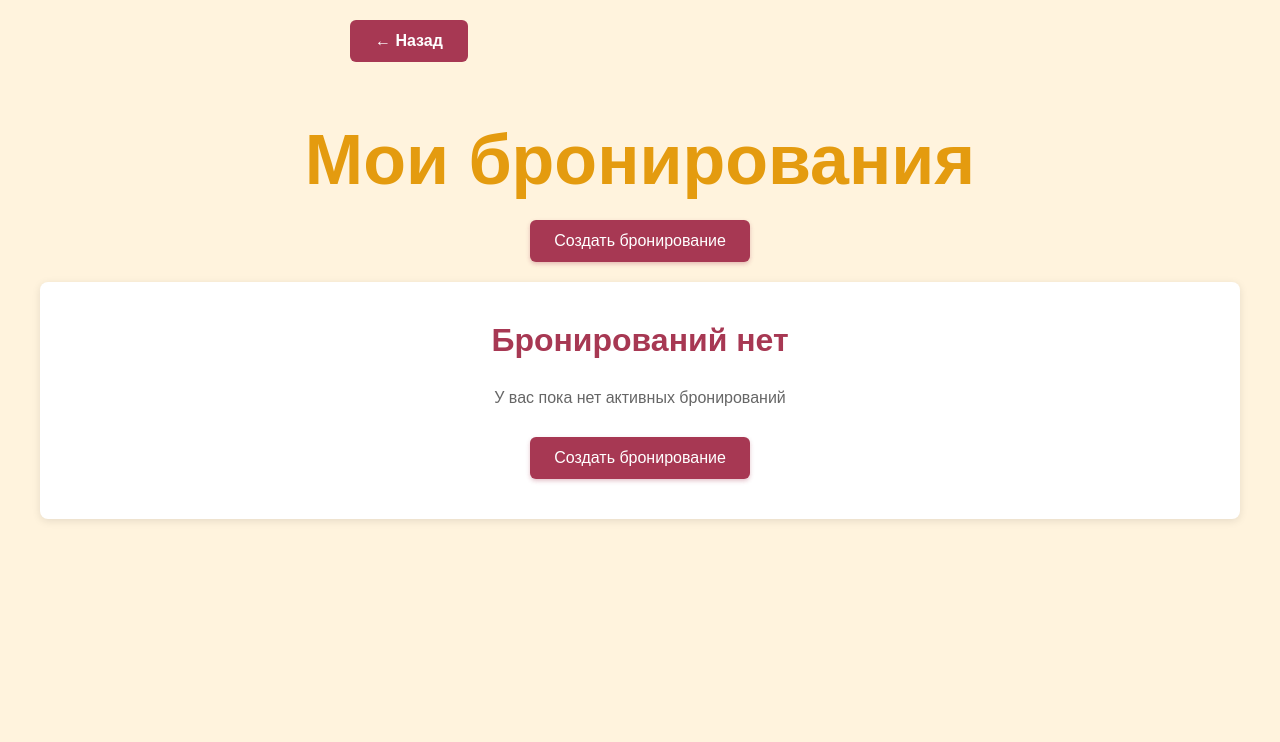
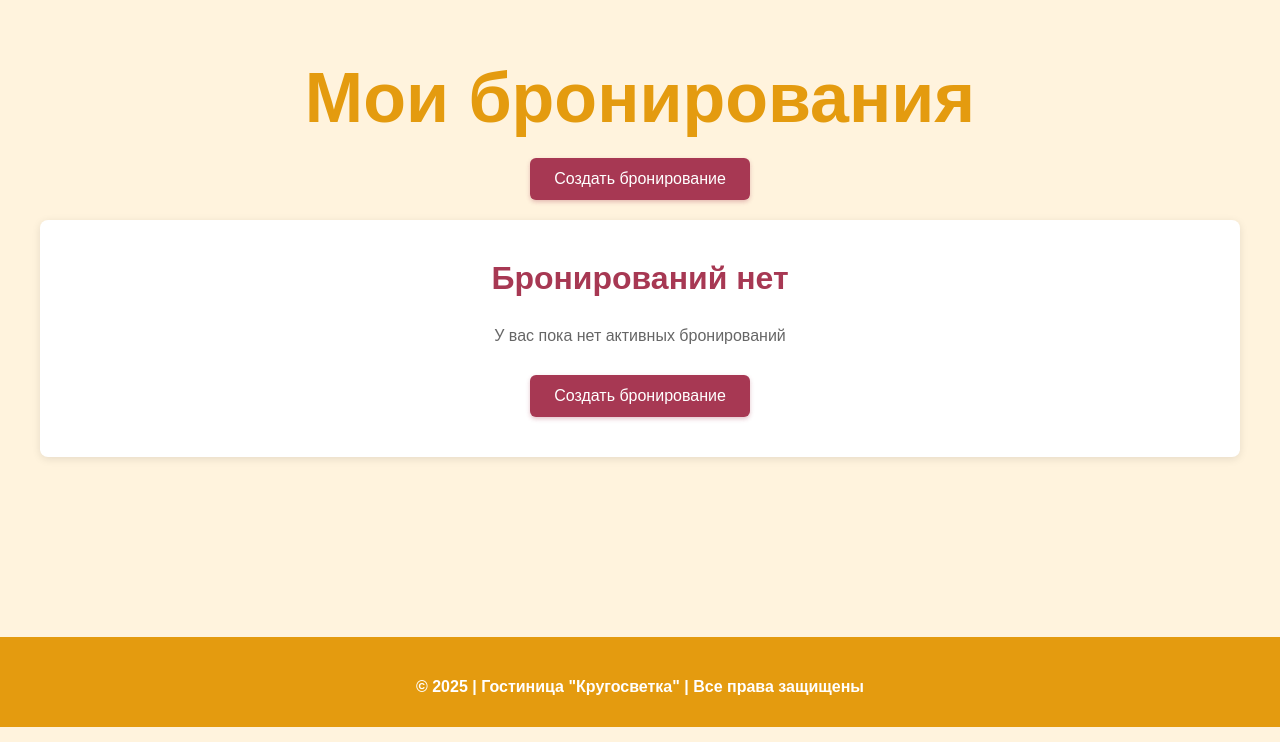
Before and after one commit to venttea/hotel, a Django app: page /bookings/ in a window 1280 px wide. Shown: the part 58-800 px from the top of the page. Run offline with Django 5.2, Linux system fonts and the light colour scheme; the visitor is signed in with stand-in values (Sample User, id 1).

Commit message:
Добавление комментариев и подвала

```diff
--- a/hotel_business/hotel/templates/hotel/booking_list.html
+++ b/hotel_business/hotel/templates/hotel/booking_list.html
@@ -1,3 +1,6 @@
+
+<!-- СТРАНИЦА ИМЕЮЩИХСЯ БРОНИРОВАНИЙ У ПОЛЬЗОВАТЕЛЯ -->
+
 {% load static %}
 <!DOCTYPE html>
 <html>
@@ -6,6 +9,8 @@
     <link rel="stylesheet" href="{% static 'hotel/css/style.css' %}">
 </head>
 <body>
+
+    <!-- Шапка -->
     <div class="header">
         <div class="header-content">
             <div class="logo">Мои бронирования</div>
@@ -16,14 +21,15 @@
             </div>
         </div>
     </div>
-    <a href="javascript:history.back()" class="back-btn">← Назад</a>
+
+    <!-- Контейнер для карточек -->
     <div class="container">
         <h2 class="page-title">Мои бронирования</h2>
-
         <div class="create-booking-link">
             <a href="{% url 'booking_create' %}" class="create-btn">Создать бронирование</a>
         </div>
 
+        <!-- Карточки бронированиваний -->
         <div class="bookings-grid">
             {% for booking in bookings %}
             <div class="booking-card">
@@ -42,6 +48,8 @@
                 </p>
                 <div class="booking-price">{{ booking.Price }} руб.</div>
             </div>
+
+            <!-- Сообщение, если нет бронирований -->
             {% empty %}
             <div class="no-bookings">
                 <h3>Бронирований нет</h3>
@@ -51,5 +59,10 @@
             {% endfor %}
         </div>
     </div>
+
+    <!-- Подвал -->
+    <footer class="site-footer">
+        <p>© 2025 | Гостиница "Кругосветка" | Все права защищены</p>
+    </footer>
 </body>
 </html>
```
